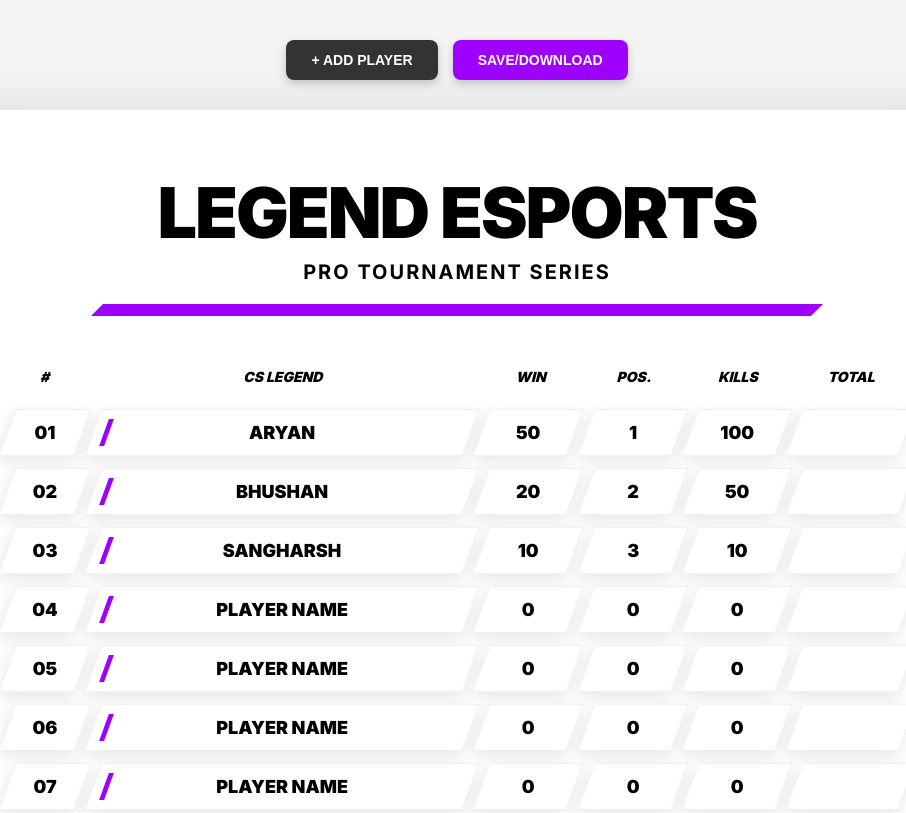
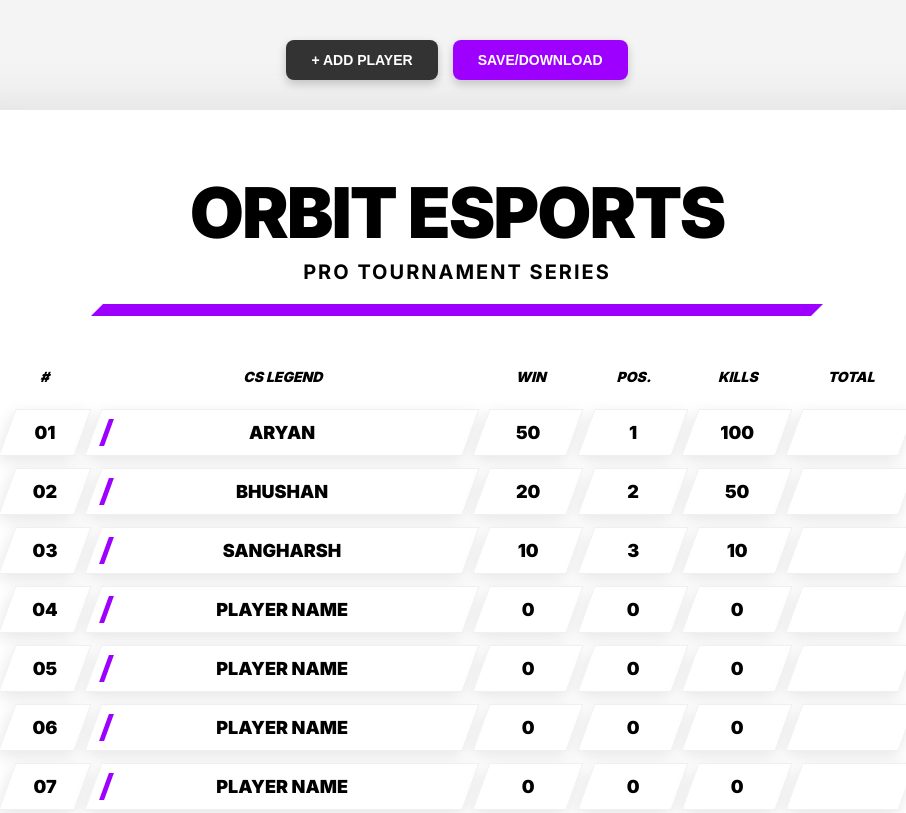
Before and after one commit to sangharsh6700/legend-esport-, a plain HTML site: page index.html in a window 1280 px wide. Shown: the top 813 px of the page, without its empty margins (183-1089 px from the left). Drawn offline with Linux system fonts and the light colour scheme.

Commit message:
Change header title from 'LEGEND ESPORTS' to 'ORBIT ESPORTS'

```diff
--- a/index.html
+++ b/index.html
@@ -197,7 +197,7 @@
         <div class="header-box">
             <div class="title-row">
 
-                <h1 contenteditable="true">LEGEND ESPORTS</h1>
+                <h1 contenteditable="true">ORBIT ESPORTS</h1>
 
             </div>
             <div class="sub-title" contenteditable="true">PRO TOURNAMENT SERIES</div>
```
